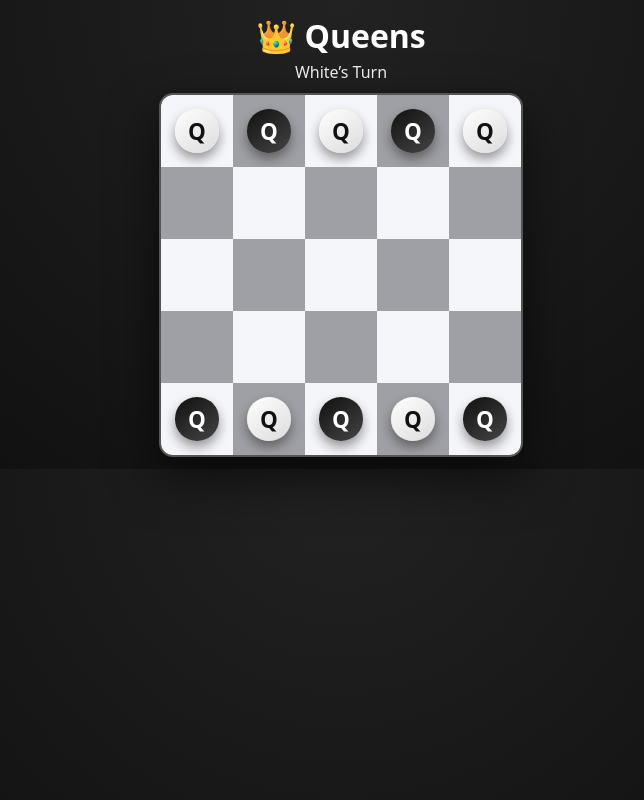
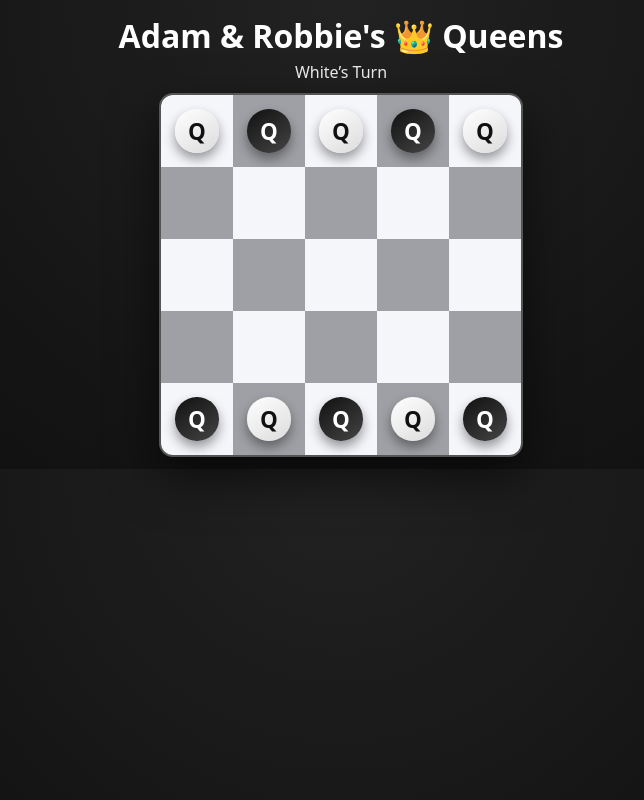
Before and after one commit to robertgane/robertgane.github.io, a plain HTML site: page index.html in a window 1280 px wide. Shown: the whole page, without its empty margins (299-943 px from the left). Drawn offline with Linux system fonts and the light colour scheme.

Commit message:
Update index.html

```diff
--- a/index.html
+++ b/index.html
@@ -136,7 +136,7 @@
 
 <body>
 
-<h1>👑 Queens</h1>
+<h1>Adam & Robbie's 👑 Queens</h1>
 <div id="turn">White’s Turn</div>
 
 <div id="board"></div>
```
